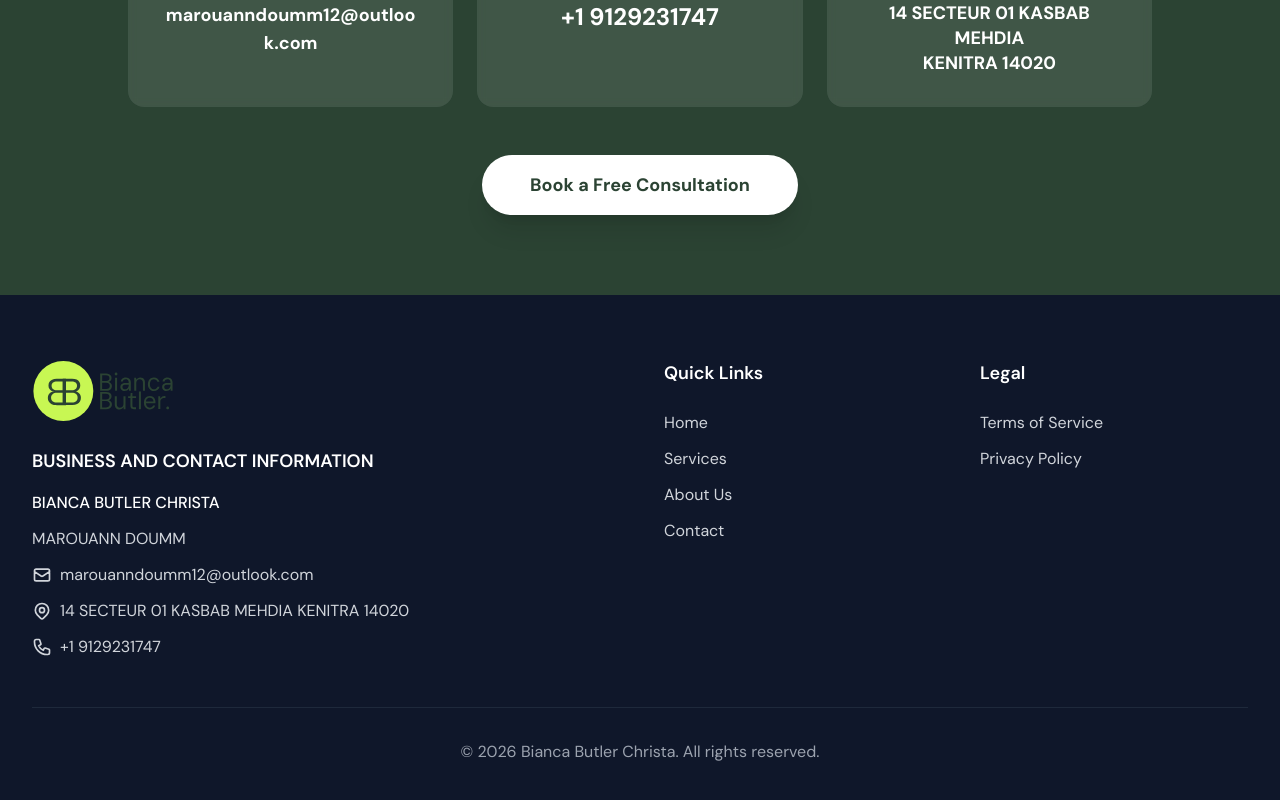
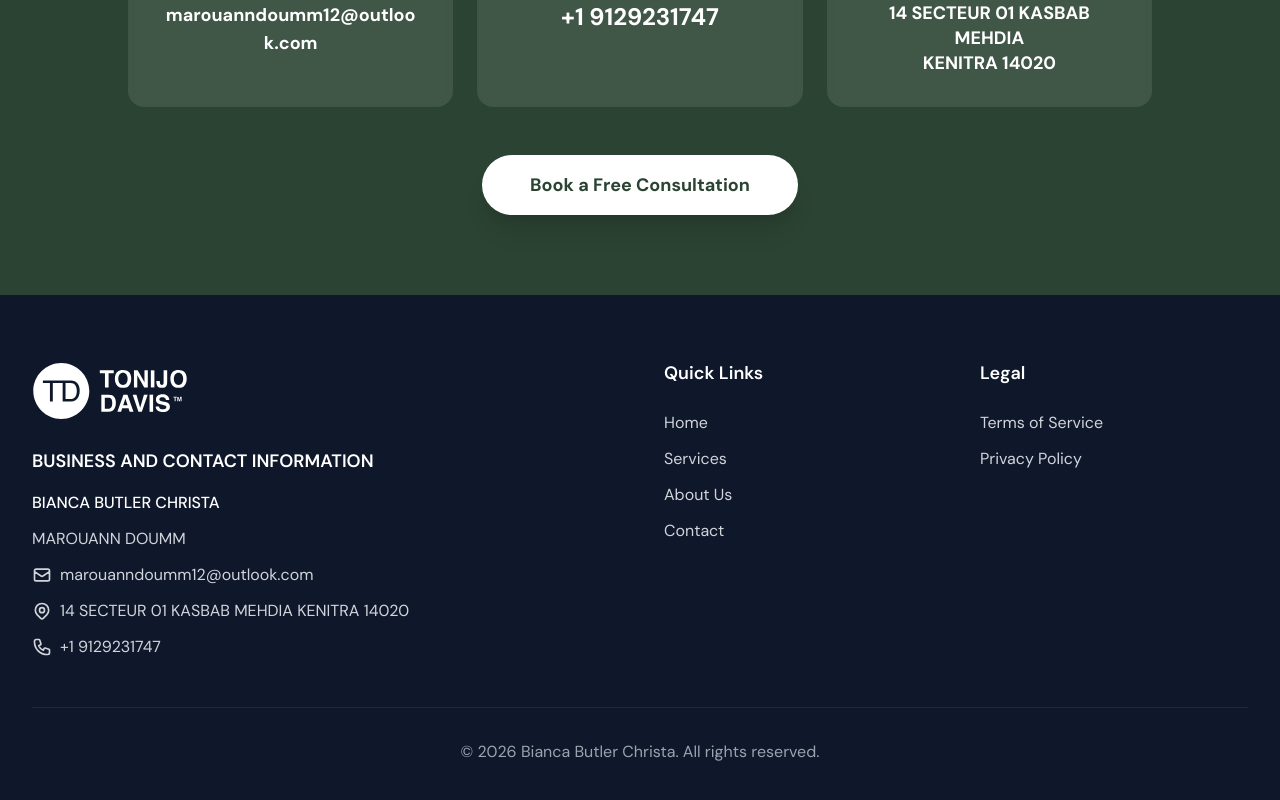
Before and after one commit to lhbeb/biancabutlerchrista, a Next.js app: page / in a window 1280 px wide. Shown: the part 3557-4357 px from the top of the page. Built offline with nearby package versions, Linux system fonts and the light colour scheme; no server answers.

Commit message:
style: revert footer logo color to white while keeping sizing

```diff
--- a/app/components/Footer.js
+++ b/app/components/Footer.js
@@ -10,7 +10,7 @@ export default function Footer() {
                     <div className="lg:col-span-2">
                         <div className="mb-6">
                             <Image
-                                src="/logo.svg"
+                                src="/logo-white.svg"
                                 alt="Bianca Butler Christa Logo"
                                 width={240}
                                 height={70}
```
